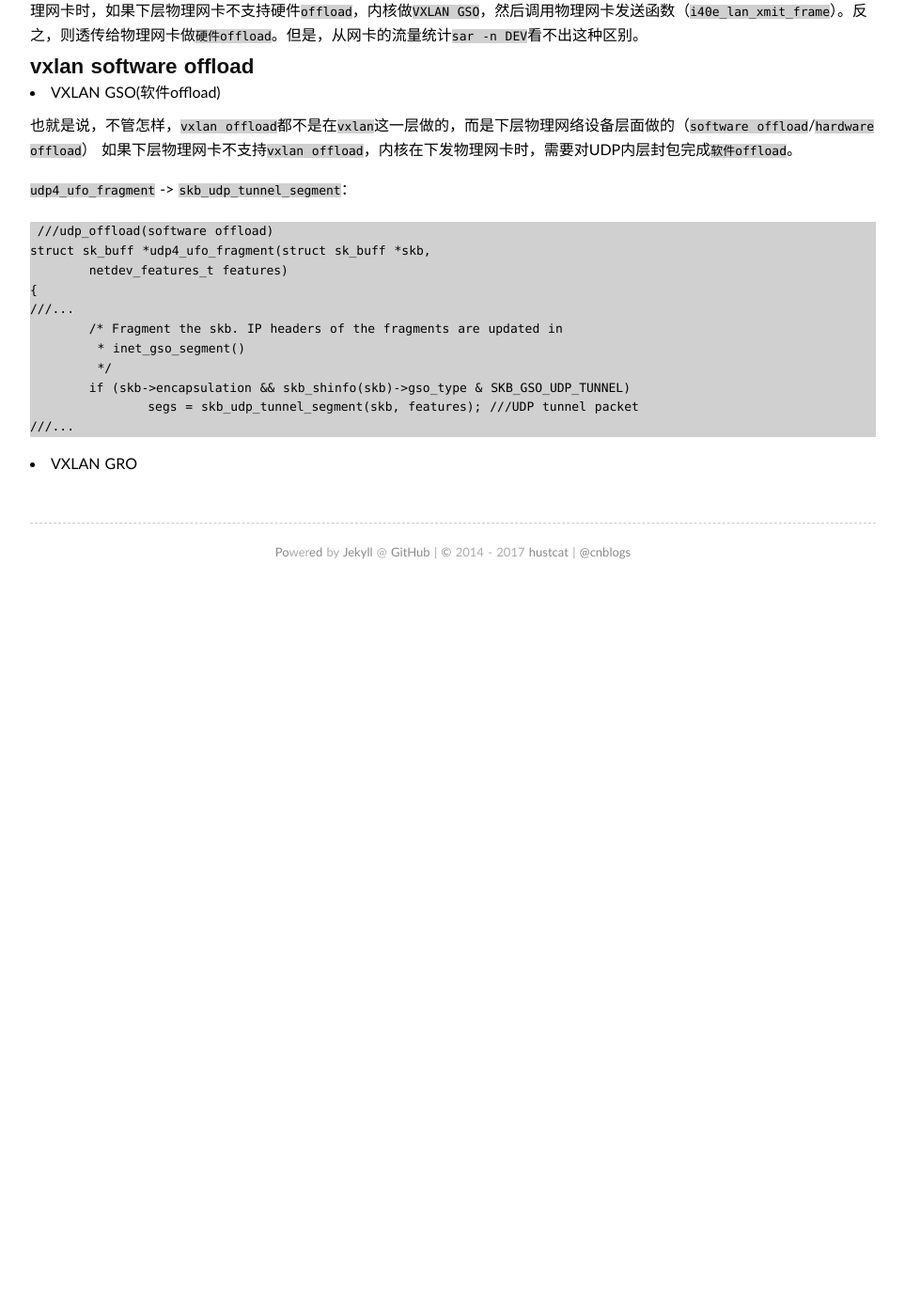
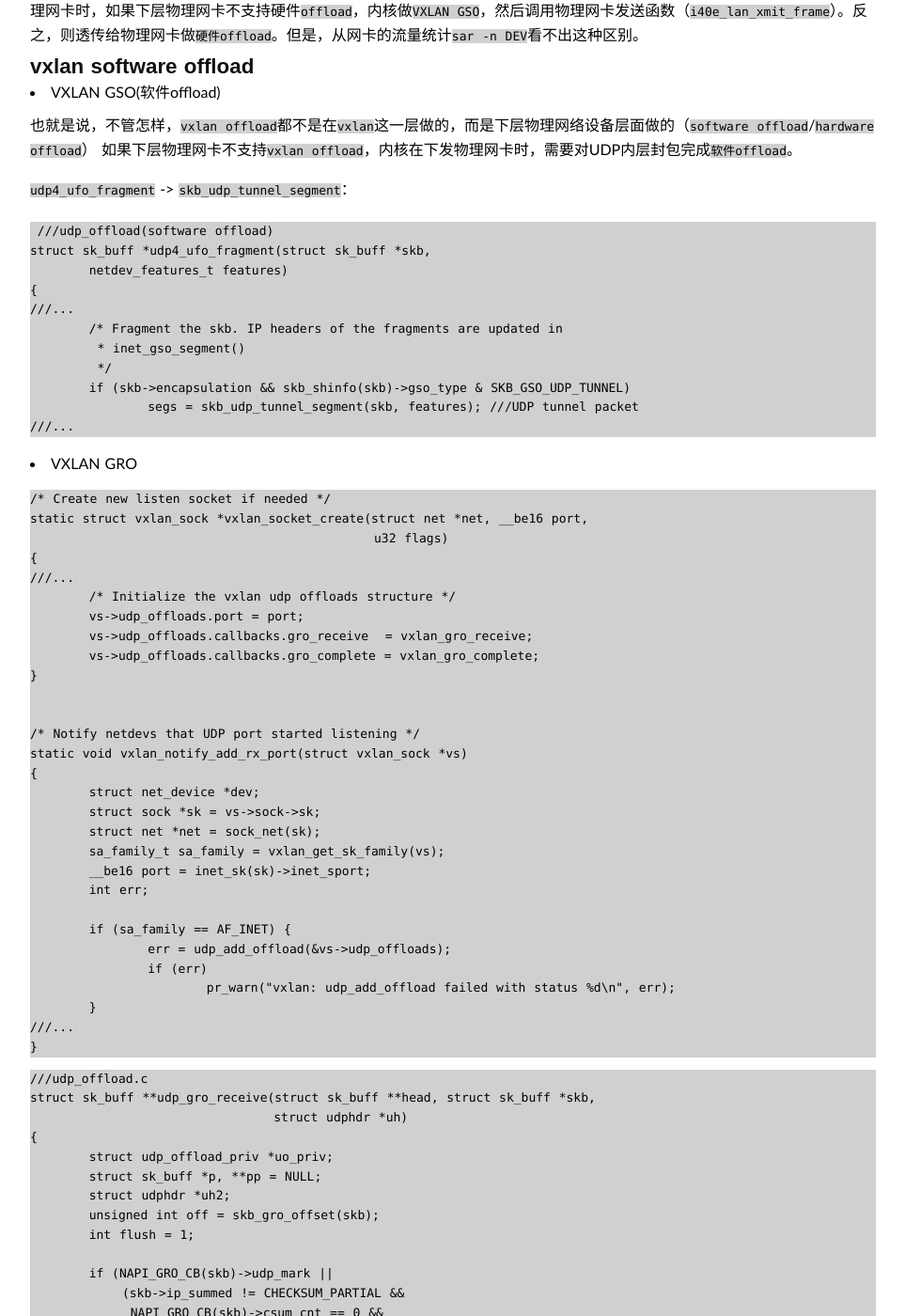
Before and after one commit to hustcat/hustcat.github.io, a Jekyll site: the page built from wiki/network/vxlan_offload.md, in a window 1280 px wide and 1400 px high, scrolled down 5129 px. Shown: the whole window at 94% size, without its empty margins (158-1121 px from the left). Built offline with Jekyll 4.4.1, drawn with Linux system fonts in a browser that asks for light colours; some web fonts are replaced; our own code applies the rules of GitHub Pages for plain Markdown files; comment, search, counter and statistics services are not loaded; before the commit the page ends 5759 px from its top, so only the background shows below that; some of the changed text lies outside the part shown.

Commit message:
Update vxlan_offload.md

````diff
--- a/wiki/network/vxlan_offload.md
+++ b/wiki/network/vxlan_offload.md
@@ -290,3 +290,102 @@ struct sk_buff *udp4_ufo_fragment(struct sk_buff *skb,
 ```
 
 * VXLAN GRO
+
+
+```
+/* Create new listen socket if needed */
+static struct vxlan_sock *vxlan_socket_create(struct net *net, __be16 port,
+					      u32 flags)
+{
+///...
+	/* Initialize the vxlan udp offloads structure */
+	vs->udp_offloads.port = port;
+	vs->udp_offloads.callbacks.gro_receive  = vxlan_gro_receive;
+	vs->udp_offloads.callbacks.gro_complete = vxlan_gro_complete;
+}
+
+
+/* Notify netdevs that UDP port started listening */
+static void vxlan_notify_add_rx_port(struct vxlan_sock *vs)
+{
+	struct net_device *dev;
+	struct sock *sk = vs->sock->sk;
+	struct net *net = sock_net(sk);
+	sa_family_t sa_family = vxlan_get_sk_family(vs);
+	__be16 port = inet_sk(sk)->inet_sport;
+	int err;
+
+	if (sa_family == AF_INET) {
+		err = udp_add_offload(&vs->udp_offloads);
+		if (err)
+			pr_warn("vxlan: udp_add_offload failed with status %d\n", err);
+	}
+///...
+}
+```
+
+
+
+```
+///udp_offload.c
+struct sk_buff **udp_gro_receive(struct sk_buff **head, struct sk_buff *skb,
+				 struct udphdr *uh)
+{
+	struct udp_offload_priv *uo_priv;
+	struct sk_buff *p, **pp = NULL;
+	struct udphdr *uh2;
+	unsigned int off = skb_gro_offset(skb);
+	int flush = 1;
+
+	if (NAPI_GRO_CB(skb)->udp_mark ||
+	    (skb->ip_summed != CHECKSUM_PARTIAL &&
+	     NAPI_GRO_CB(skb)->csum_cnt == 0 &&
+	     !NAPI_GRO_CB(skb)->csum_valid))
+		goto out;
+
+	/* mark that this skb passed once through the udp gro layer */
+	NAPI_GRO_CB(skb)->udp_mark = 1;
+
+	rcu_read_lock();
+	uo_priv = rcu_dereference(udp_offload_base);
+	for (; uo_priv != NULL; uo_priv = rcu_dereference(uo_priv->next)) {
+		if (uo_priv->offload->port == uh->dest && ///same port (8472 for vxlan)
+		    uo_priv->offload->callbacks.gro_receive)
+			goto unflush;
+	}
+	goto out_unlock;
+
+unflush:
+	flush = 0;
+
+	for (p = *head; p; p = p->next) {
+		if (!NAPI_GRO_CB(p)->same_flow)
+			continue;
+
+		uh2 = (struct udphdr   *)(p->data + off);
+
+		/* Match ports and either checksums are either both zero
+		 * or nonzero.
+		 */
+		if ((*(u32 *)&uh->source != *(u32 *)&uh2->source) ||
+		    (!uh->check ^ !uh2->check)) {
+			NAPI_GRO_CB(p)->same_flow = 0;
+			continue;
+		}
+	}
+
+	skb_gro_pull(skb, sizeof(struct udphdr)); /* pull encapsulating udp header */
+	skb_gro_postpull_rcsum(skb, uh, sizeof(struct udphdr));
+	NAPI_GRO_CB(skb)->proto = uo_priv->offload->ipproto;
+	pp = uo_priv->offload->callbacks.gro_receive(head, skb, ///vxlan_gro_receive
+						     uo_priv->offload);
+
+out_unlock:
+	rcu_read_unlock();
+out:
+	NAPI_GRO_CB(skb)->flush |= flush;
+	return pp;
+}
+```
+
+ 参考 [【Linux4.1.12源码分析】协议栈gro收包之VXLAN处理](http://blog.csdn.net/one_clouder/article/details/53043390)
````
